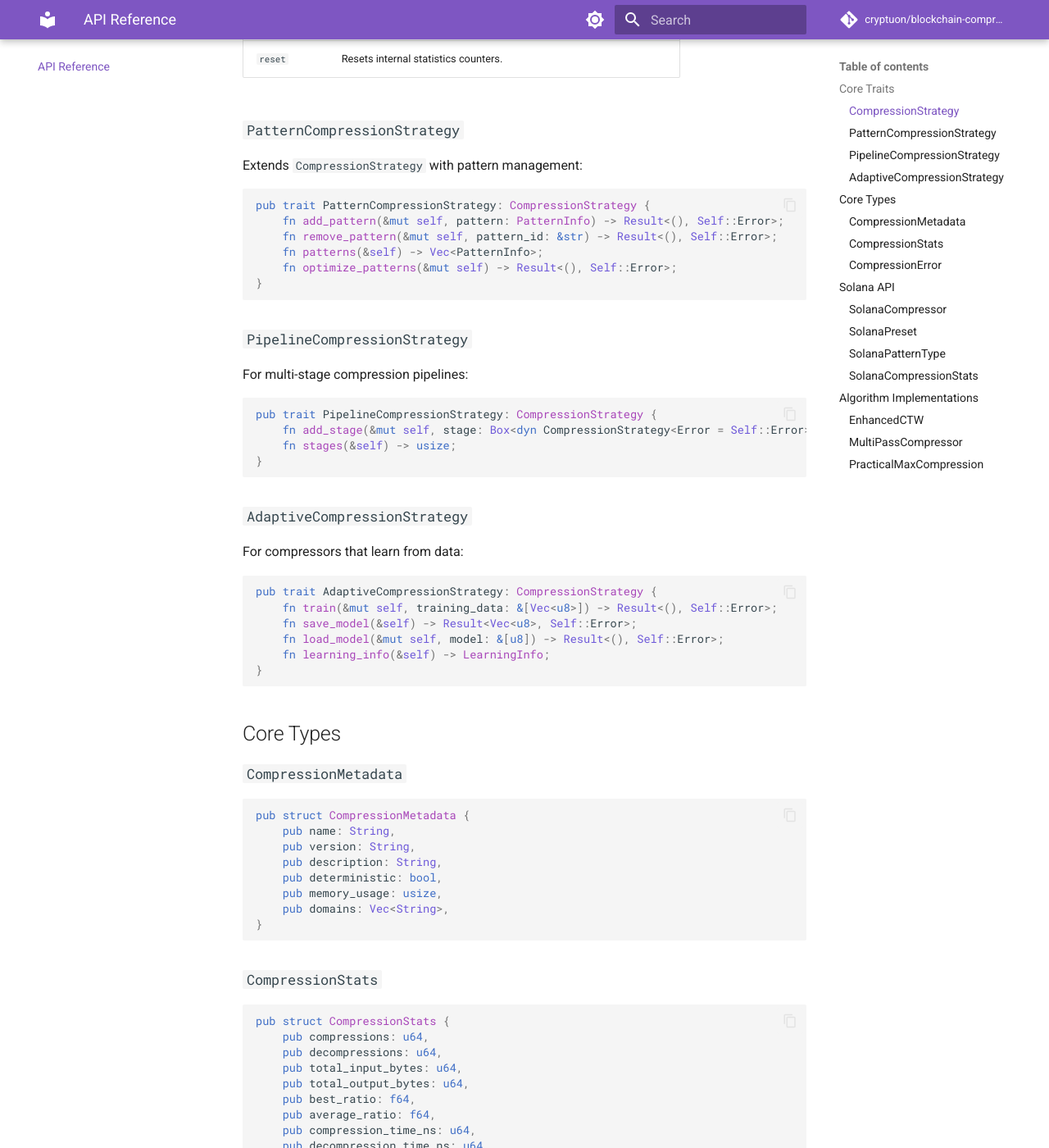
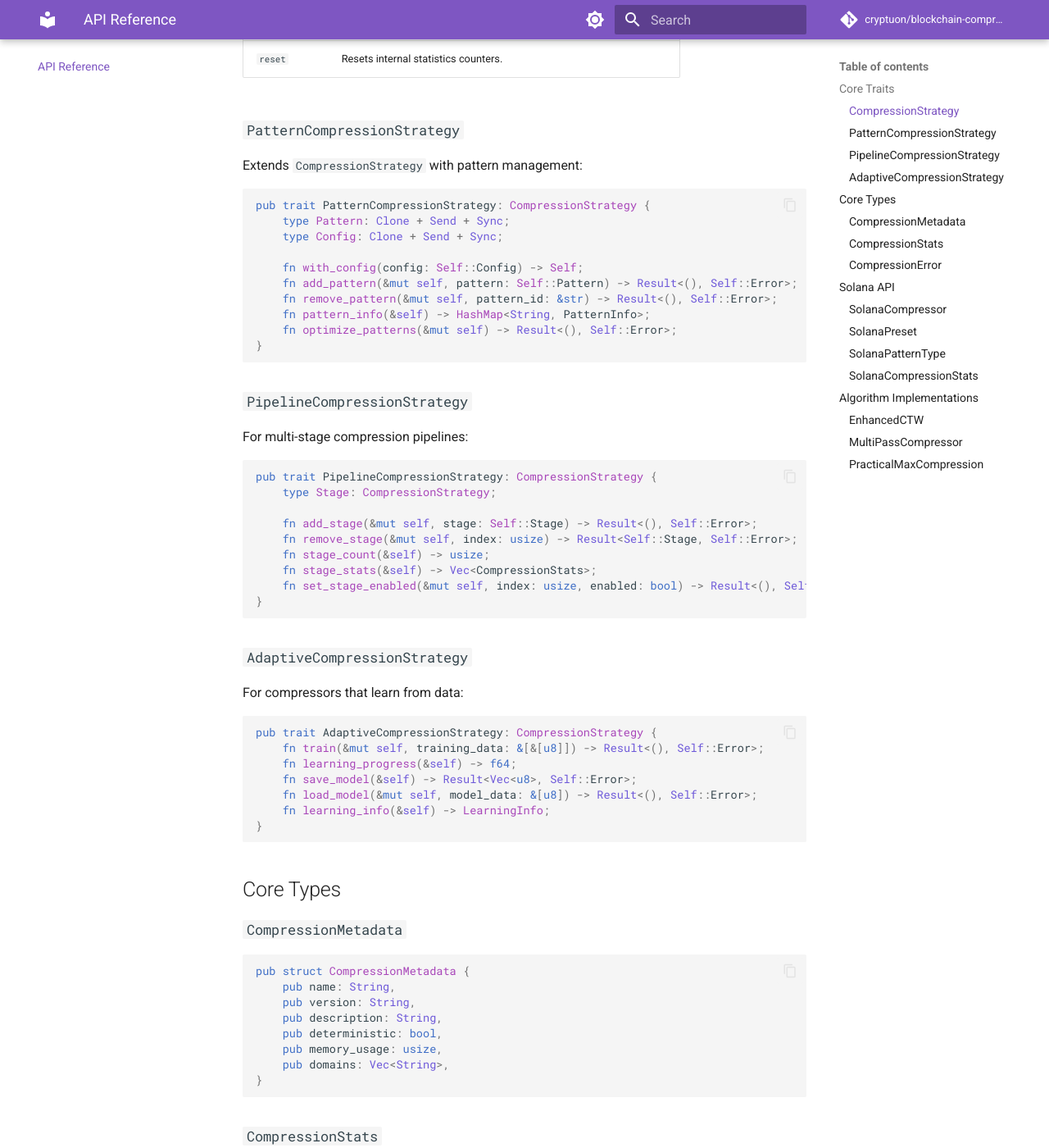
Before and after one commit to cryptuon/blockchain-compression, an MkDocs documentation site: the page built from documentation/docs/api-reference.md, in a window 1280 px wide and 1400 px high, scrolled down 753 px. Shown: the whole window at 82% size. Built offline with MkDocs 1.6.1 and Material for MkDocs 9.7.7, drawn with Linux system fonts in a browser that asks for light colours; comment, search, counter and statistics services are not loaded; some of the changed text lies outside the part shown.

Commit message:
Tighten documentation/
Fixes site_url to the docs subdomain and aligns the API reference trait
signatures (PatternCompressionStrategy, PipelineCompressionStrategy,
AdaptiveCompressionStrategy) and CompressionError variants with the
actual definitions in src/core/traits.rs.

````diff
--- a/documentation/docs/api-reference.md
+++ b/documentation/docs/api-reference.md
@@ -32,9 +32,13 @@ Extends `CompressionStrategy` with pattern management:
 
 ```rust
 pub trait PatternCompressionStrategy: CompressionStrategy {
-    fn add_pattern(&mut self, pattern: PatternInfo) -> Result<(), Self::Error>;
+    type Pattern: Clone + Send + Sync;
+    type Config: Clone + Send + Sync;
+
+    fn with_config(config: Self::Config) -> Self;
+    fn add_pattern(&mut self, pattern: Self::Pattern) -> Result<(), Self::Error>;
     fn remove_pattern(&mut self, pattern_id: &str) -> Result<(), Self::Error>;
-    fn patterns(&self) -> Vec<PatternInfo>;
+    fn pattern_info(&self) -> HashMap<String, PatternInfo>;
     fn optimize_patterns(&mut self) -> Result<(), Self::Error>;
 }
 ```
@@ -45,8 +49,13 @@ For multi-stage compression pipelines:
 
 ```rust
 pub trait PipelineCompressionStrategy: CompressionStrategy {
-    fn add_stage(&mut self, stage: Box<dyn CompressionStrategy<Error = Self::Error>>);
-    fn stages(&self) -> usize;
+    type Stage: CompressionStrategy;
+
+    fn add_stage(&mut self, stage: Self::Stage) -> Result<(), Self::Error>;
+    fn remove_stage(&mut self, index: usize) -> Result<Self::Stage, Self::Error>;
+    fn stage_count(&self) -> usize;
+    fn stage_stats(&self) -> Vec<CompressionStats>;
+    fn set_stage_enabled(&mut self, index: usize, enabled: bool) -> Result<(), Self::Error>;
 }
 ```
 
@@ -56,9 +65,10 @@ For compressors that learn from data:
 
 ```rust
 pub trait AdaptiveCompressionStrategy: CompressionStrategy {
-    fn train(&mut self, training_data: &[Vec<u8>]) -> Result<(), Self::Error>;
+    fn train(&mut self, training_data: &[&[u8]]) -> Result<(), Self::Error>;
+    fn learning_progress(&self) -> f64;
     fn save_model(&self) -> Result<Vec<u8>, Self::Error>;
-    fn load_model(&mut self, model: &[u8]) -> Result<(), Self::Error>;
+    fn load_model(&mut self, model_data: &[u8]) -> Result<(), Self::Error>;
     fn learning_info(&self) -> LearningInfo;
 }
 ```
--- a/documentation/mkdocs.yml
+++ b/documentation/mkdocs.yml
@@ -1,6 +1,6 @@
 site_name: blockchain-compression
 site_description: High-performance lossless compression for blockchain data, built in Rust
-site_url: https://cryptuon.github.io/blockchain-compression
+site_url: https://blockchain-compression.docs.cryptuon.com/
 repo_url: https://github.com/cryptuon/blockchain-compression
 repo_name: cryptuon/blockchain-compression
 
````
Also changed, not shown: other parts of documentation/docs/api-reference.md (+4 -4 lines).
